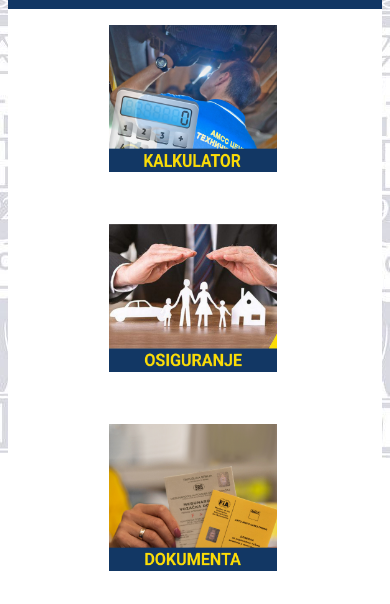
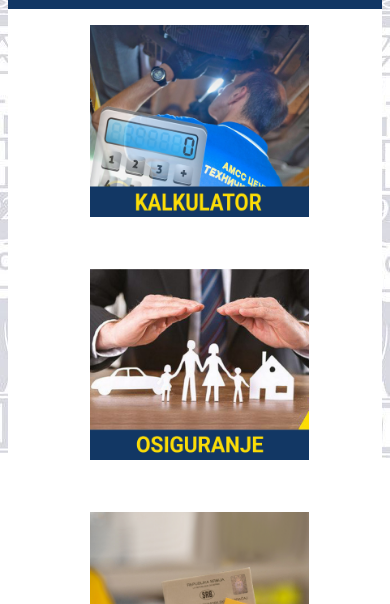
Before and after one commit to codingbog1/amss, a plain HTML site: page index.html in a window 390 px wide. Shown: the part 233-837 px from the top of the page. Drawn offline with Linux system fonts and the light colour scheme.

Commit message:
Update main.css

```diff
--- a/main.css
+++ b/main.css
@@ -254,13 +254,13 @@ width: 90%;
     width: 100%;
   }
   .column {
-    width: 100%;
+    width: 130%;
     display: block;
     margin-bottom: 20px;
-    margin-left: 15%;
+    margin-left: 10%;
   }
   .card{
-    width: 100%;
+    width: 130%;
   }
 }
 
```
